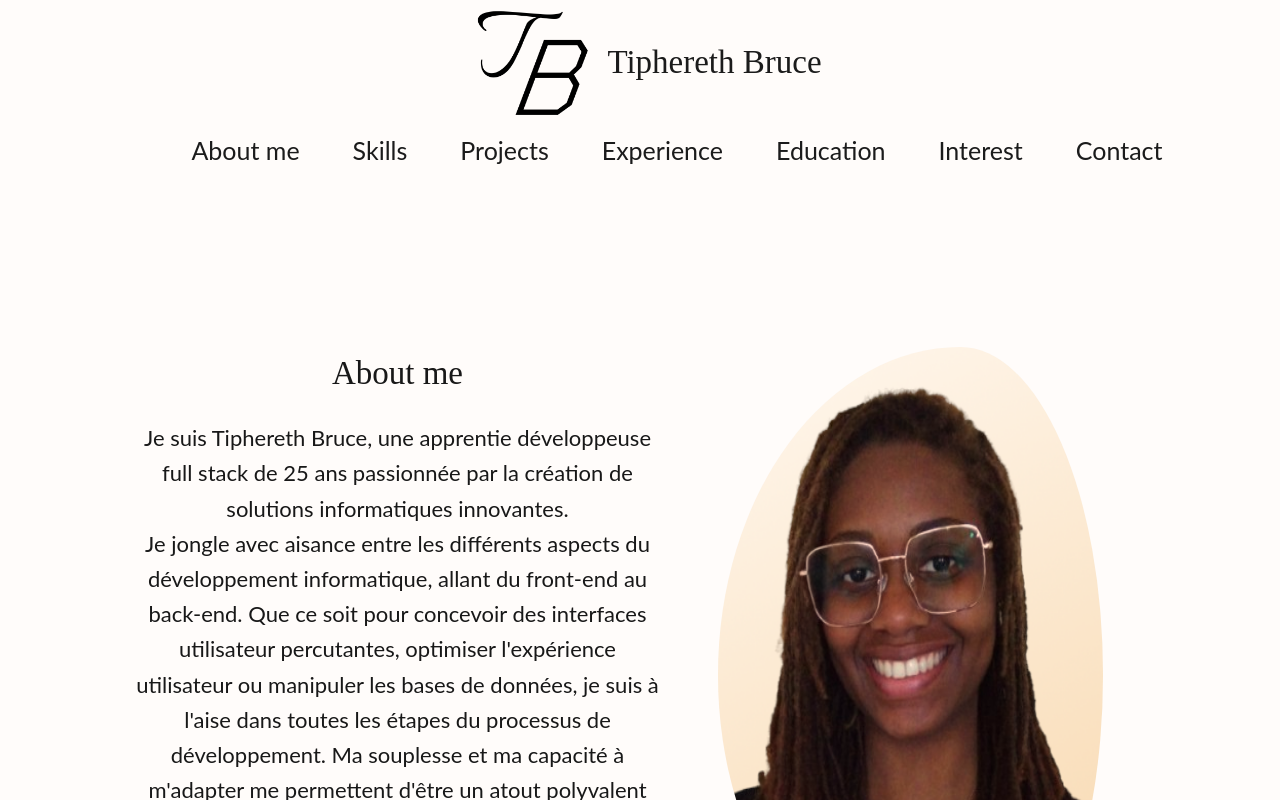
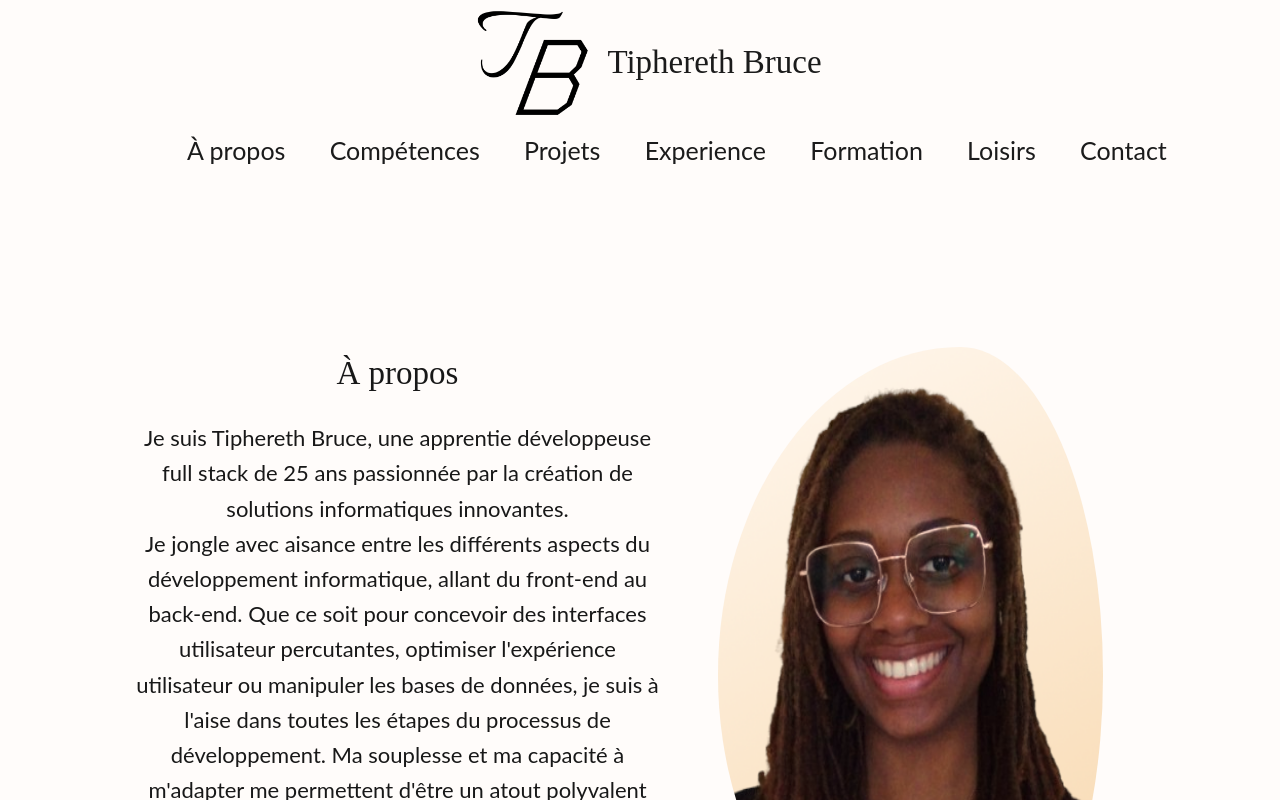
Before and after one commit to flemelle/PortfolioV2, a Vue app: page / in a window 1280 px wide. Shown: the top 800 px of the page. Built offline with nearby package versions, Linux system fonts and the light colour scheme; a web font is replaced by a local one.

Commit message:
- little bug fix

```diff
--- a/src/assets/base.css
+++ b/src/assets/base.css
@@ -129,7 +129,7 @@ svg{
   margin : 10px;
 }
 
-#Contact svg{
+#contact svg{
   fill : var(--second-color) ;
   margin : 20px;
   width: 70px;
--- a/src/components/AboutMe.vue
+++ b/src/components/AboutMe.vue
@@ -5,10 +5,10 @@ import MailIcon from './svg/MailIcon.vue'
 import CuriculumIcon from './svg/CuriculumIcon.vue'
 </script>
 <template>
-    <section id="AboutMe">
+    <section id="aboutMe">
         <div>
             <div class="text-container">
-                <h2>About me</h2>
+                <h2>À propos</h2>
                 <p>
                     Je suis Tiphereth Bruce, une apprentie développeuse full stack de 25 ans passionnée par la création de solutions informatiques innovantes.<br/>
 Je jongle avec aisance entre les différents aspects du développement informatique, allant du front-end au back-end. Que ce soit pour concevoir des interfaces utilisateur percutantes, optimiser l'expérience utilisateur ou manipuler les bases de données, je suis à l'aise dans toutes les étapes du processus de développement. Ma souplesse et ma capacité à m'adapter me permettent d'être un atout polyvalent dans le domaine du développement.</p>
--- a/src/components/Contact.vue
+++ b/src/components/Contact.vue
@@ -5,7 +5,7 @@ import MailIcon from './svg/MailIcon.vue'
 import CuriculumIcon from './svg/CuriculumIcon.vue'
 </script>
 <template>
-    <section id="Contact">
+    <section id="contact">
         <img src="../assets/img/pexels-cottonbro-6830895.jpg" />
         <h2>Contact</h2>
         <ul>
--- a/src/components/Education.vue
+++ b/src/components/Education.vue
@@ -2,7 +2,7 @@
 import EducationItem from "../components/ExperienceFormationItem.vue"
 </script>
 <template>
-    <section id="Education">
+    <section id="education">
         <img class="pictureSide" src="../assets/img/pexels-cup-of-couple-7657385.jpg" />
         <div class="formationContainer">
             <h2>Formation</h2>
--- a/src/components/Experience.vue
+++ b/src/components/Experience.vue
@@ -2,9 +2,9 @@
 import ExperineceItem from "../components/ExperienceFormationItem.vue"
 </script>
 <template>
-    <section id="Experiences">
+    <section id="experiences">
         <div class="formationContainer">
-            <h2>Experiences</h2>
+            <h2>Experience</h2>
             <ul>
                 <ExperineceItem
                     name="Développeuse Full Stack"
--- a/src/components/HeaderApp.vue
+++ b/src/components/HeaderApp.vue
@@ -29,14 +29,14 @@
             </a>
             <ul>
                 <li>
-                    <a href="#AboutMe">About me</a>
+                    <a href="#aboutMe">À propos</a>
                 </li>
-                <li><a href="#Skills">Skills</a></li>
-                <li><a href="#Projects">Projects</a></li>
-                <li><a href="#Experiences">Experience</a></li>
-                <li><a href="#Education">Education</a></li>
-                <li><a href="#Interests">Interest</a></li>
-                <li><a href="#Contact">Contact</a></li>
+                <li><a href="#skills">Compétences</a></li>
+                <li><a href="#projects">Projets</a></li>
+                <li><a href="#experiences">Experience</a></li>
+                <li><a href="#education">Formation</a></li>
+                <li><a href="#interests">Loisirs</a></li>
+                <li><a href="#contact">Contact</a></li>
             </ul>
         </div>
     </section>
--- a/src/components/Interest.vue
+++ b/src/components/Interest.vue
@@ -2,8 +2,8 @@
 import InterestItem from "../components/InterestItem.vue"
 </script>
 <template>
-    <section id="Interests">
-        <h2>Interest</h2>
+    <section id="interests">
+        <h2>Loisirs</h2>
             <InterestItem
                 name="Lorem"
                 description="Nulla eros orci, mattis vel augue sit amet, tempor sodales dolor. Nullam facilisis non elit ut luctus. Mauris scelerisque hendrerit elit nec maximus. Vivamus laoreet turpis non justo scelerisque, a auctor nibh imperdiet. Maecenas gravida varius magna, vel facilisis sem semper a. Ut nec justo metus. Praesent sit amet diam non augue mollis faucibus vel a risus. Donec ut lacinia sem. Sed dictum posuere dui sed elementum. Aliquam erat volutpat."
--- a/src/components/Project.vue
+++ b/src/components/Project.vue
@@ -2,11 +2,11 @@
 import ProjectItem from "../components/ProjectItem.vue"
 </script>
 <template>
-    <section id="Projects">
-        <h2>Project</h2>
+    <section id="projects">
+        <h2>Projets</h2>
         <div>
             <ProjectItem
-                name ="PortFolio V2"
+                name ="Portfolio V2"
                 technos ="HTML, CSS, PHP, JavaScript"
                 picture ="https://tiphereth.site/img/Project/PortefolioV2.png"
             />
@@ -16,7 +16,7 @@ import ProjectItem from "../components/ProjectItem.vue"
                 picture ="https://tiphereth.site/img/Project/Doctolib.png"
             />
             <ProjectItem
-                name ="PortFolio V1"
+                name ="Portfolio V1"
                 technos ="HTML, CSS, PHP, JavaScript"
                 picture ="https://tiphereth.site/img/Project/PortefolioV1.png"
             />
--- a/src/components/Skills.vue
+++ b/src/components/Skills.vue
@@ -1,11 +1,11 @@
 <script>
 </script>
 <template>
-    <section id="Skills">
+    <section id="skills">
         <div>
             <img class="pictureSide" src="../assets/img/serge-taeymans-4RIVvE-PhWs-unsplash_croped.jpg" />
             <section class="skillContainer">
-                <h2>Skills</h2>
+                <h2>Compétences</h2>
                 <div class="cathegorieContainer">
                     <h3>Technologies</h3>
                     <div class="iconContainer">
--- a/src/components/svg/CuriculumIcon.vue
+++ b/src/components/svg/CuriculumIcon.vue
@@ -1,7 +1,7 @@
 <script>
 </script>
 <template>
-    <a href="../src/assets/file/CV Tiphereth Bruce Developpeuse full stack web et logiciel.pdf" target="_blank">
+    <a href="https://www.tiphereth.site/CV_Tiphereth_Bruce.pdf" target="_blank">
         <svg xmlns="http://www.w3.org/2000/svg" viewBox="0 0 384 512">
             <path d="M64 0C28.7 0 0 28.7 0 64L0 448c0 35.3 28.7 64 64 64l256 0c35.3 0 64-28.7 64-64l0-288-128 0c-17.7 0-32-14.3-32-32L224 0 64 0zM256 0l0 128 128 0L256 0zM216 232l0 102.1 31-31c9.4-9.4 24.6-9.4 33.9 0s9.4 24.6 0 33.9l-72 72c-9.4 9.4-24.6 9.4-33.9 0l-72-72c-9.4-9.4-9.4-24.6 0-33.9s24.6-9.4 33.9 0l31 31L168 232c0-13.3 10.7-24 24-24s24 10.7 24 24z"/>
         </svg>
```
